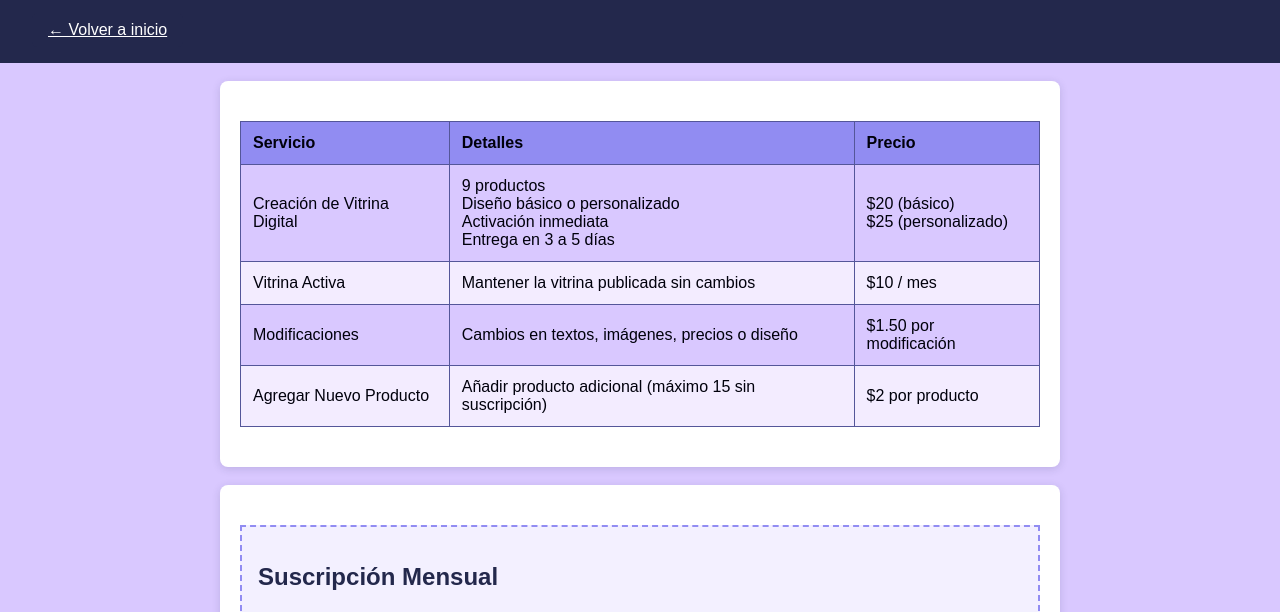
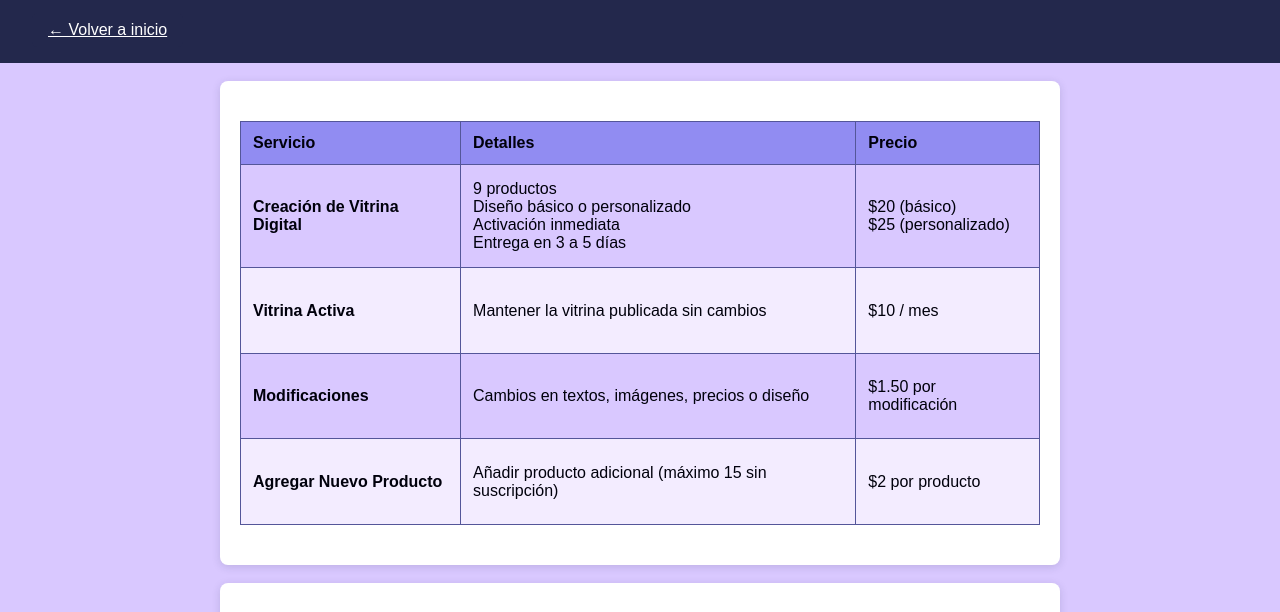
Before and after one commit to monkewservices/monkewservices.github.io, a plain HTML site: page servicios.html in a window 1280 px wide. Shown: the part 115-727 px from the top of the page. Drawn offline with Linux system fonts and the light colour scheme.

Commit message:
Update servicios.html
Modifico titulo de servicios

```diff
--- a/servicios.html
+++ b/servicios.html
@@ -29,22 +29,22 @@
         </thead>
         <tbody>
           <tr>
-            <td>Creación de Vitrina Digital</td>
+            <td><h4>Creación de Vitrina Digital</h4></td>
             <td>9 productos<br>Diseño básico o personalizado<br>Activación inmediata<br>Entrega en 3 a 5 días</td>
             <td>$20 (básico)<br>$25 (personalizado)</td>
           </tr>
           <tr>
-            <td>Vitrina Activa</td>
+            <td><h4>Vitrina Activa</h4></td>
             <td>Mantener la vitrina publicada sin cambios</td>
             <td>$10 / mes</td>
           </tr>
           <tr>
-            <td>Modificaciones</td>
+            <td><h4>Modificaciones</h4></td>
             <td>Cambios en textos, imágenes, precios o diseño</td>
             <td>$1.50 por modificación</td>
           </tr>
           <tr>
-            <td>Agregar Nuevo Producto</td>
+            <td><h4>Agregar Nuevo Producto</h4></td>
             <td>Añadir producto adicional (máximo 15 sin suscripción)</td>
             <td>$2 por producto</td>
           </tr>
```
